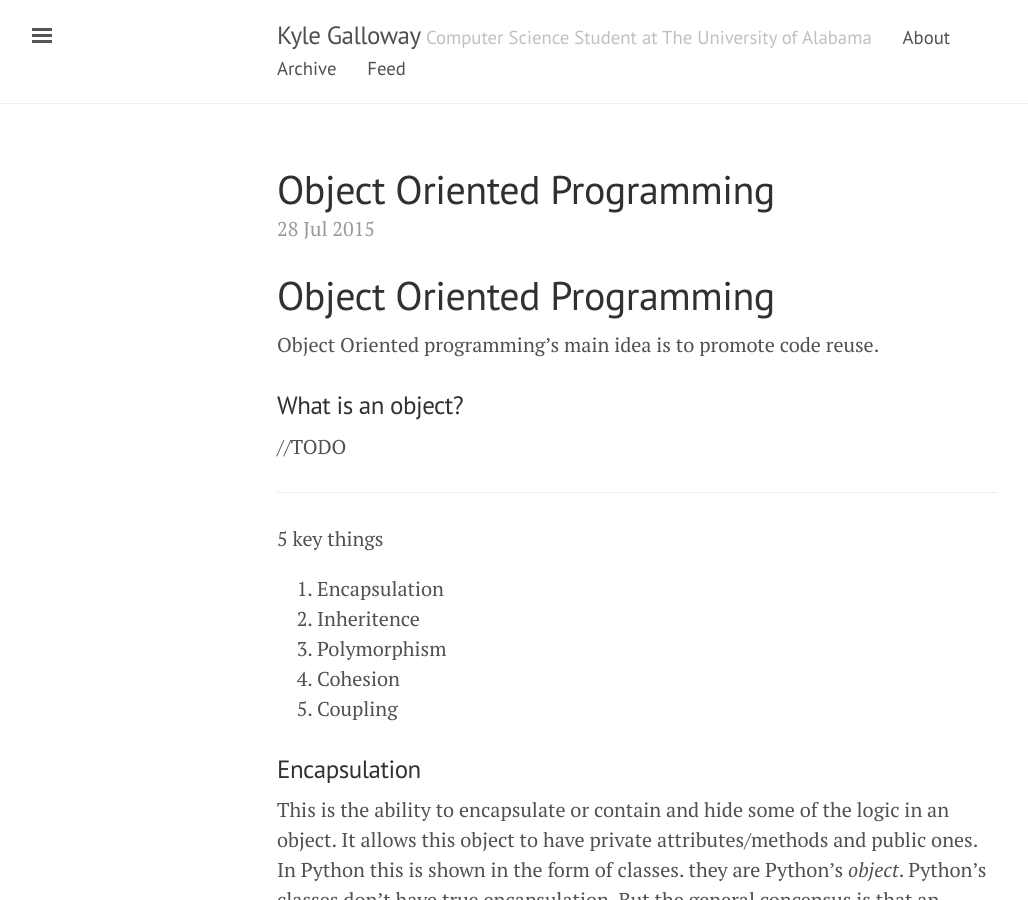
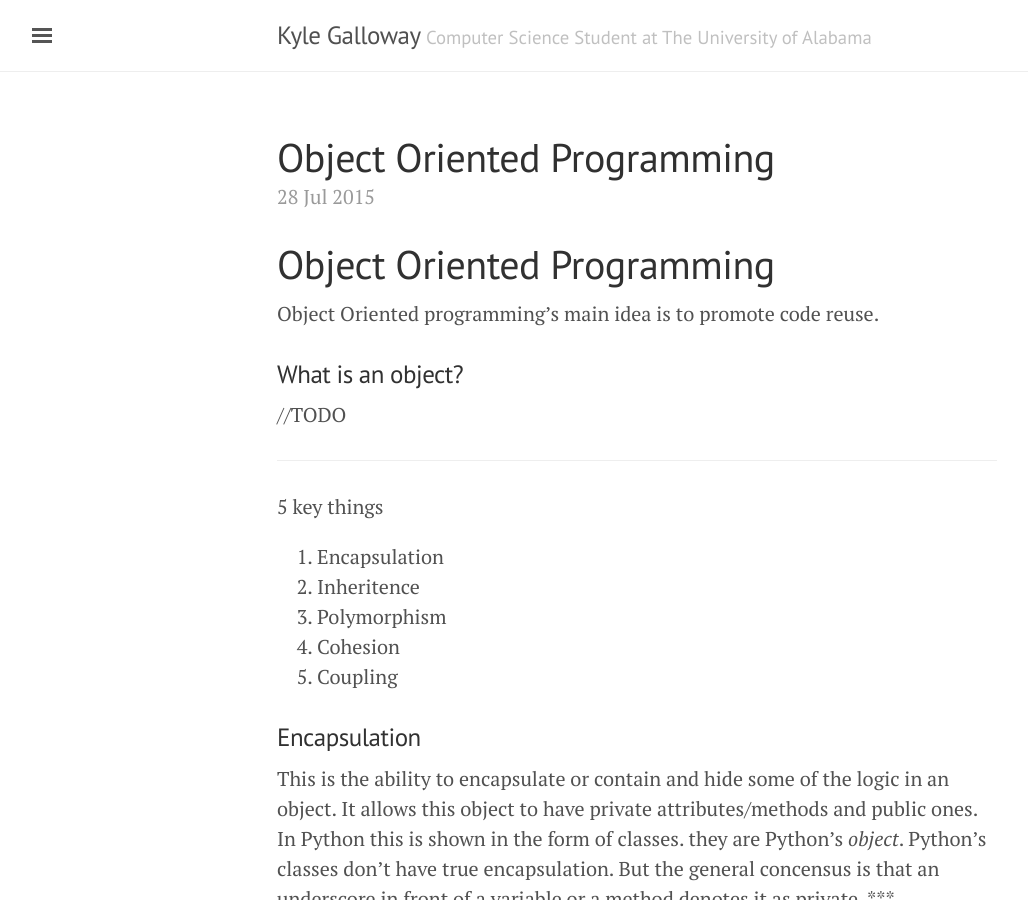
Before and after one commit to kylegalloway/old-kylegalloway.github.io, a Jekyll site: the page built from index.html, in a window 1280 px wide and 900 px high. Shown: the whole window, without its empty margins (3-1031 px from the left). Built offline with Jekyll 4.4.1, drawn with Linux system fonts in a browser that asks for light colours; the list of posts is cut into pages by our own code.

```diff
--- a/_layouts/default.html
+++ b/_layouts/default.html
@@ -14,12 +14,8 @@
       <div class="masthead">
         <div class="container">
           <h3 class="masthead-title">
-          <a href="/" title="Home">{{ site.title }}</a>
-          <small>{{ site.tagline }}</small>
-          {% for page in site.pages_list %}
-            &nbsp;&nbsp;&nbsp;
-            <small><a href="{{ page[1]  }}">{{ page[0] }}</a></small>
-          {% endfor %}
+            <a href="/" title="Home">{{ site.title }}</a>
+            <small>{{ site.tagline }}</small>
           </h3>
         </div>
       </div>
```
